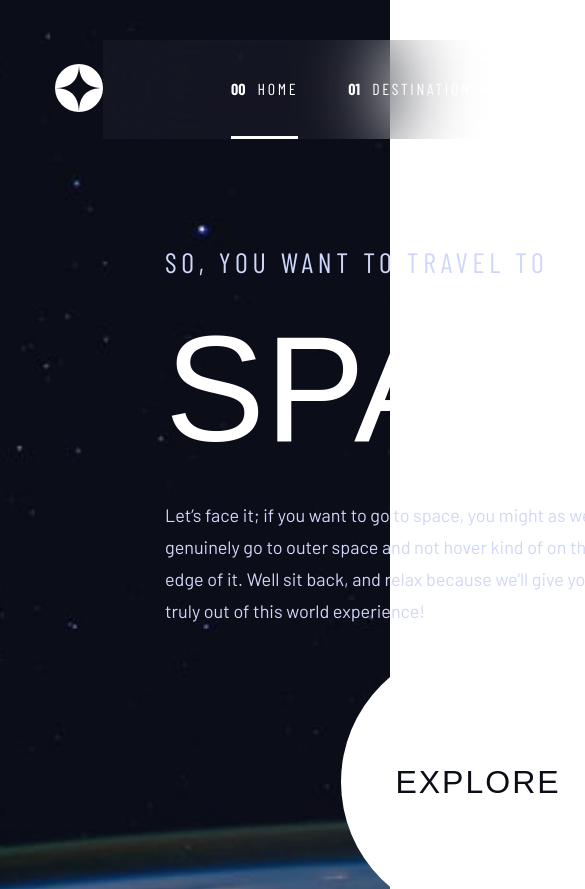
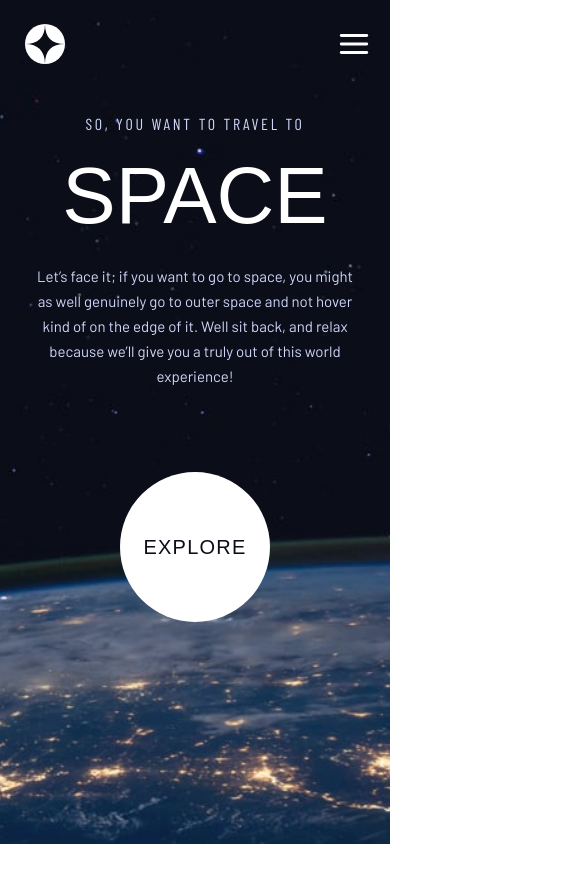
Before and after one commit to Marvin811/space-tourism, a React (Create React App) app: page / in a window 390 px wide. Shown: the top 889 px of the page, 585 px wide, since content can reach past the window. After the commit the page ends 844 px from the top, so only its background shows below. Built offline with nearby package versions, Linux system fonts and the light colour scheme; a web font is replaced by a local one.

Commit message:
feat: burger menu/ адаптив header/home

```diff
--- a/package.json
+++ b/package.json
@@ -8,6 +8,7 @@
     "@testing-library/user-event": "^13.5.0",
     "react": "^18.2.0",
     "react-dom": "^18.2.0",
+    "react-icons": "^4.7.1",
     "react-router-dom": "^6.4.5",
     "react-scripts": "5.0.1",
     "web-vitals": "^2.1.4"
--- a/src/components/Crew/Crew.css
+++ b/src/components/Crew/Crew.css
@@ -94,14 +94,19 @@ padding-right: 24px;
     border-radius: 15px;
     border: none;
 }
-
+.crew__button:hover {
+    opacity: 0.5;
+}
 .crew__button_active {
     opacity: 1;
 }
 
-.crew__button:hover {
-    opacity: 0.5;
+.crew__button_active:hover {
+    opacity: 1;
+    background: #FFFFFF;
 }
+
+
 .crew__block-right {
     margin: 61px 0 0 0;
     display: flex;
--- a/src/components/Header/Header.css
+++ b/src/components/Header/Header.css
@@ -3,6 +3,13 @@
     z-index: 5;
     max-width: 1440px;
     margin: 0 auto;
+    display: flex;
+    justify-content: space-between;
+    flex-direction: row;
+}
+
+.header__container {
+    padding: 64px 0 0 55px;
 }
 
 .header__menu {
@@ -24,6 +31,7 @@
     border-bottom: 1px solid #FFFFFF;
     transform: translateX(10%);
     z-index: 9999;
+    margin: 0 -40px 50px 18px;
 }
 
 .header__list {
@@ -33,7 +41,7 @@
     backdrop-filter: blur(40.7742px);
     max-width: 830px;
     justify-content: center;
-    padding: 39px 175px 0 78px;
+    padding: 39px 172px 0 78px;
     margin: 0 auto;
 }
 
@@ -56,7 +64,7 @@
     letter-spacing: 2.7px;
     cursor: pointer;
     text-decoration: none;
-    color: white;
+    color: #FFFFFF;
 
 }
 
@@ -73,3 +81,127 @@
 .header__link_weight:hover {
     color: #FFFFFF;
 }
+
+.header__menu_mobile {
+    display: none;
+}
+
+@media screen and (max-width: 1279px) {
+    .header {
+        max-width: 768px;
+    }
+
+    .header__container {
+        padding: 25px 0 0 40px;
+    }
+
+    .header__menu {
+        padding: 0 0 0 38px;
+    }
+
+    .header__list {
+        padding: 40px 48px 0;
+    }
+
+    .header__item {
+        margin-left: 0;
+        margin-right: 36px;
+    }
+
+    .header__item:last-child {
+        margin-right: 0;
+    }
+
+    .header__link {
+
+        font-size: 14px;
+        line-height: 17px;
+        letter-spacing: 2.3625px;
+    }
+
+    .header__link_weight {
+        display: none;
+    }
+}
+
+@media screen and (max-width: 767px) {
+    .header {
+        max-width: 100%;
+        padding: 24px 10px 0 25px ;
+    }
+
+    .header__container {
+        padding: 0;
+    }
+
+    .header__logo {
+        width: 40px;
+        height: 40px;
+    }
+
+    .header__menu {
+        display: none;
+        position: absolute;
+        height: 100vh;
+        top: 0;
+        right: 0;
+        z-index: -1;
+    }
+
+    .header__list {
+        display: flex;
+        flex-direction: column;
+        min-width: 253px;
+        width: 100%;
+        margin: 0;
+        padding: 0;
+        min-height: 100%;
+        justify-content: flex-start;
+        align-items: flex-start;
+    }
+
+    .header__item {
+        margin: 0 0 32px 32px;
+    }
+
+    .header__item:first-child {
+        margin: 118px 0 32px 32px;
+    }
+
+
+    .header__link {
+        font-size: 16px;
+        line-height: 19px;
+        letter-spacing: 2.7px;
+    }
+
+    .header__link_weight {
+        display: block;
+    }
+
+    .header__menu_mobile {
+        display: block;
+    }
+
+    .header__button {
+        border: none;
+        background: none;
+        color: white;
+        z-index: 10;
+    }
+
+    .header__fiMenu {
+        margin: 2px 0 0 0;
+        width: 40px;
+        height: 34px;
+    }
+
+    .header__open {
+        display: block;
+    }
+
+    .header__item_active {
+        padding-bottom: 0;
+        border-bottom: none;
+    }
+}
--- a/src/components/Header/Header.js
+++ b/src/components/Header/Header.js
@@ -2,17 +2,27 @@ import React from "react";
 import './Header.css';
 import Logo from '../../images/shared/logo.svg';
 import {Link, NavLink} from "react-router-dom";
+import {FiMenu} from "react-icons/fi";
+
 
 export function Header() {
+    const handleClick = () => {
+        const navbar = document.getElementById('navbar')
+        navbar.classList.toggle('header__open')
 
+    }
     return (
+        <>
             <header className="header">
-            <nav className="header__menu">
+                <div className="header__container">
                     <Link to="/">
                         <img src={Logo} alt="space tourism logo"
                              className="header__logo"/>
                     </Link>
-                <span className="header__line"></span>
+
+                </div>
+                <div className="header__line"></div>
+                <nav className="header__menu" id="navbar">
                     <ul className="header__list">
                         <li className="header__item header__item_active"><span className="header__link_weight">00</span>
                             <Link className="header__link" to="/">
@@ -37,6 +47,13 @@ export function Header() {
                         </li>
                     </ul>
                 </nav>
+                <div className="header__menu_mobile">
+                    <button id="menu" onClick={handleClick} className="header__button">
+                    <FiMenu className="header__fiMenu"/>
+                    </button>
+                </div>
             </header>
+        </>
+
     )
 }
--- a/src/components/Home/Home.css
+++ b/src/components/Home/Home.css
@@ -7,26 +7,11 @@
     margin: 0 auto;
 }
 
-@media (max-width: 1278px) {
-    .home {
-        grid-template-columns: repeat(1, 1fr);
-        grid-template-rows: repeat(2, 1fr);
-        justify-items: center;
-        align-items: start;
-    }
-}
-
-
 .home__container {
     padding-top: calc(50% - 34px / 2 - 13px);
     max-width: 450px;
 }
 
-@media (max-width: 1278px) {
-    .home__container {
-        padding-top: 106px;
-    }
-}
 
 .home__text {
     margin: 0;
@@ -88,3 +73,92 @@
     -webkit-box-shadow: 0 0 2px 88px rgba(208, 214, 249, 0.3);
     box-shadow: 0 0 2px 88px rgba(208, 214, 249, 0.3);
 }
+
+@media screen and (max-width: 1279px) {
+    .home {
+        display: flex;
+        flex-direction: column;
+        justify-content: flex-start;
+        align-items: center;
+        flex-wrap: nowrap;
+    }
+
+    .home__container {
+        padding-top: 106px;
+    }
+
+    .home__text {
+        font-size: 20px;
+        line-height: 24px;
+        text-align: center;
+        letter-spacing: 3.375px;
+    }
+
+    .home__title {
+        line-height: 150px;
+        text-align: center;
+    }
+    .home__desc {
+        font-size: 16px;
+        line-height: 28px;
+        text-align: center;
+    }
+
+    .home__button {
+        margin: 140px auto 50px;
+        width: 242px;
+        height: 242px;
+
+    }
+
+    .header__line {
+        border-bottom: none;
+    }
+}
+
+@media screen and (max-width: 767px) {
+
+    .home {
+        padding: 0;
+    }
+    .home__container {
+        padding-top: 40px;
+        max-width: 327px;
+    }
+
+    .home__text {
+        font-size: 16px;
+        line-height: 19px;
+        text-align: center;
+        letter-spacing: 2.7px;
+    }
+
+    .home__title {
+        font-style: normal;
+        font-weight: 400;
+        font-size: 80px;
+        line-height: 100px;
+        margin: 13px 0 18px;
+    }
+    .home__desc {
+        font-size: 15px;
+        line-height: 25px;
+        min-width: 327px;
+    }
+
+    .home__button {
+        margin: 68px auto 0;
+        width: 150px;
+        height: 150px;
+        font-size: 20px;
+        line-height: 23px;
+        text-align: center;
+        letter-spacing: 1.25px;
+
+    }
+
+    .home__button:hover {
+        -webkit-box-shadow: 0 0 2px 44px rgba(208, 214, 249, 0.3);
+        box-shadow: 0 0 2px 44px rgba(208, 214, 249, 0.3);
+    }
+}
--- a/src/components/Technology/Technology.css
+++ b/src/components/Technology/Technology.css
@@ -58,7 +58,6 @@
 .technology__button {
     width: 80px;
     height: 80px;
-    border: none;
     border-radius: 80px;
     padding: 0;
     margin: 0 0 32px 0;
@@ -69,7 +68,25 @@
     line-height: 37px;
     text-align: center;
     letter-spacing: 2px;
+    border: 1px solid #FFFFFF;
+    color: #FFFFFF;
+    background: #0B0D17;
+}
+
+.technology__button:hover {
+    mix-blend-mode: normal;
+    border: 1px solid rgba(255, 255, 255, 0.25);
+    background: #0B0D17;
+}
+
+.technology__button_active {
     color: #0B0D17;
+    background: #FFFFFF;
+}
+
+.technology__button_active:hover {
+    color: #0B0D17;
+    background: #FFFFFF;
 }
 
 .technology__content {
--- a/src/components/Technology/Technology.js
+++ b/src/components/Technology/Technology.js
@@ -22,7 +22,7 @@ export function Technology() {
                             <ul className="technology__list">
                                 {technology.map((item, index) => (
                                     <li key={index} className="technology__item">
-                                        <button className="technology__button"
+                                        <button className={`technology__button ${index === value && "technology__button_active"}`}
                                                 onClick={() => setValue(index)}>{index + 1}</button>
                                     </li>
                                 ))}
```
Also changed, not shown: 1 other file (tests, documents, lock files or other folders). Lines whose indentation alone changed are shown as unchanged.
